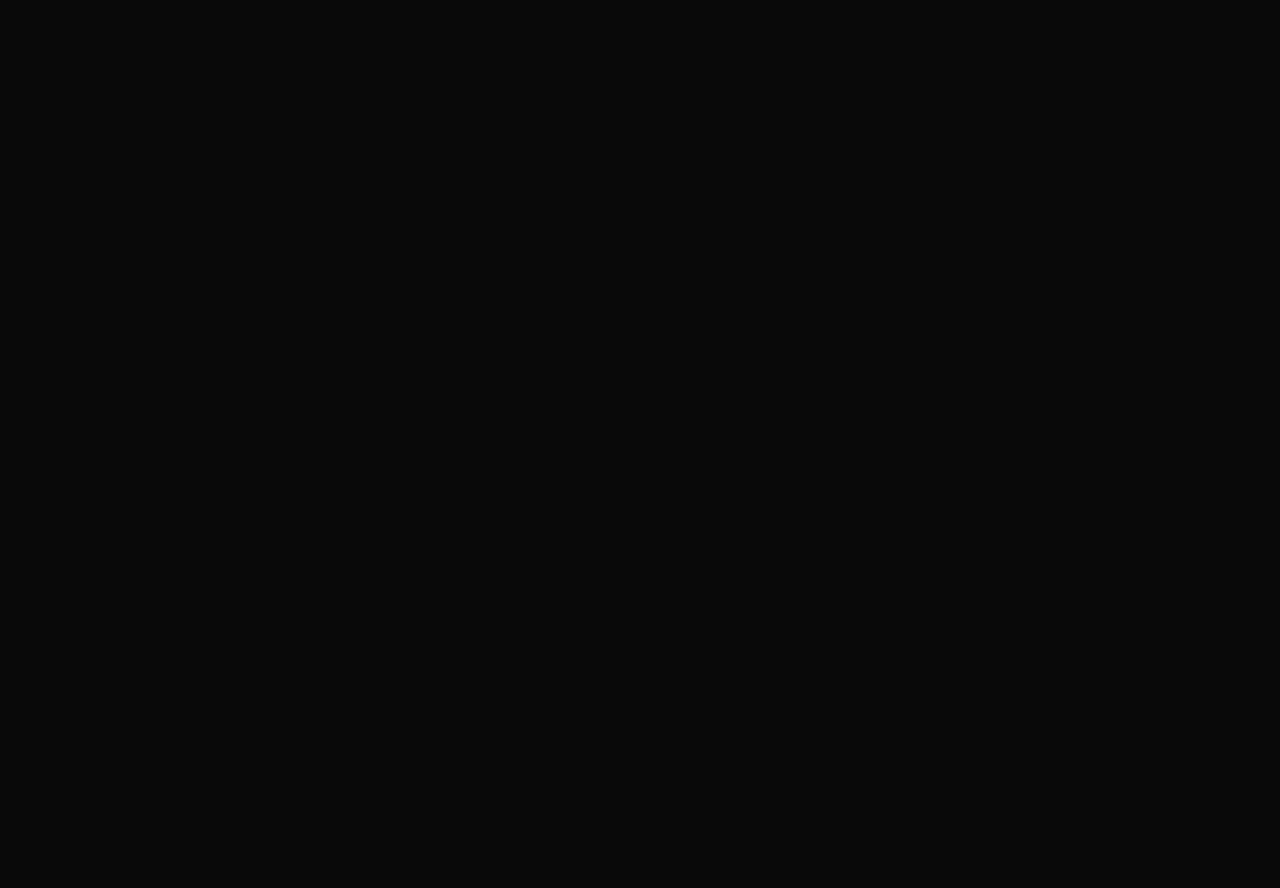
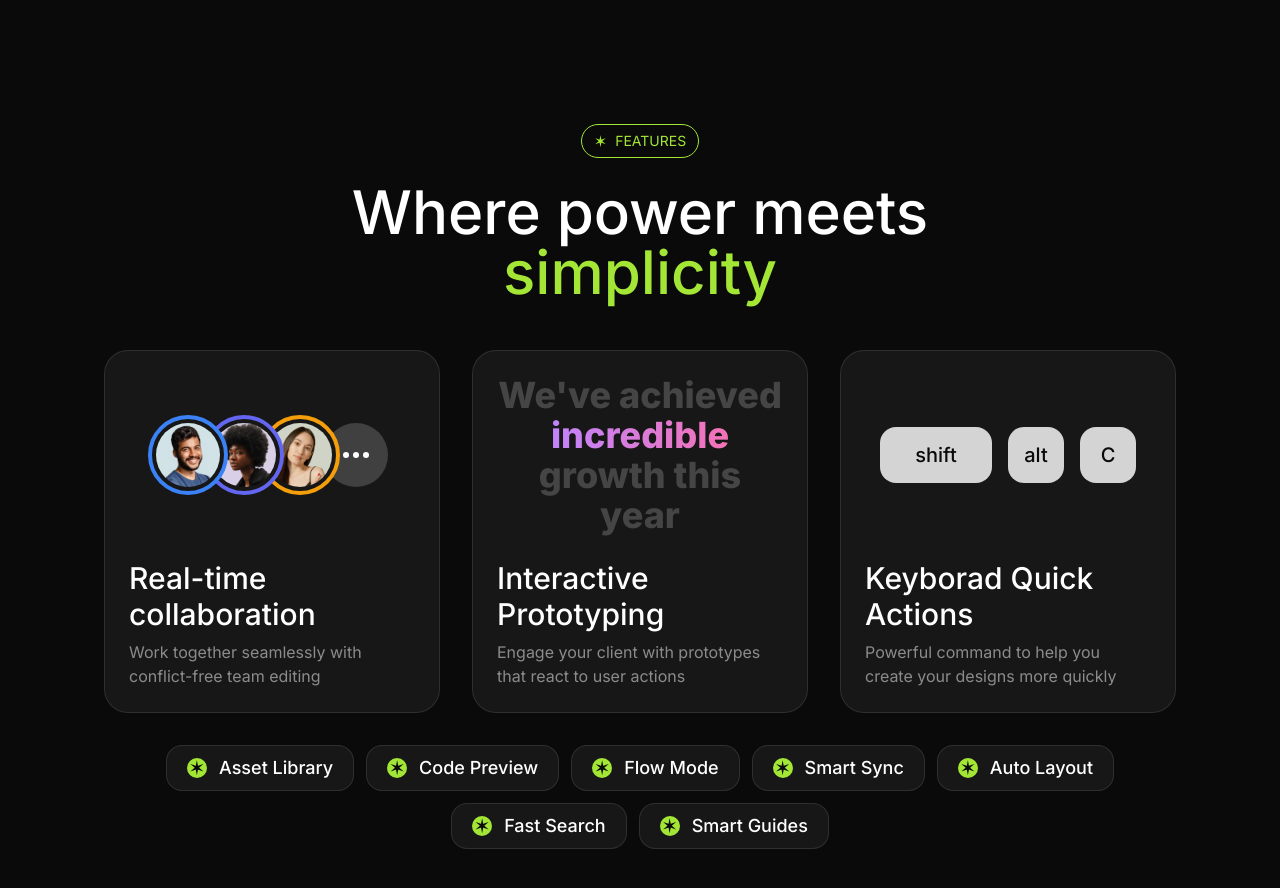
Before and after one commit to Harshalvk/Layers, a Next.js app: page / in a window 1280 px wide. Shown: the part 2000-2888 px from the top of the page. Before the commit the page ends 2028 px from the top, so only its background shows below. Built offline with nearby package versions, Linux system fonts and the light colour scheme.

Commit message:
ADD: Complete features seciont

```diff
--- a/src/app/page.tsx
+++ b/src/app/page.tsx
@@ -1,3 +1,4 @@
+import Features from "@/sections/Features";
 import Hero from "@/sections/Hero";
 import Introduction from "@/sections/Introduction";
 import LogoTicker from "@/sections/LogoTicker";
@@ -10,6 +11,7 @@
       <Hero />
       <LogoTicker/>
       <Introduction/>
+      <Features/>
     </div>
   );
 }
--- a/src/sections/Features.tsx
+++ b/src/sections/Features.tsx
@@ -1,3 +1,12 @@
+import FeatureCard from "@/components/FeatureCard";
+import Tag from "@/components/Tag";
+import avatar1 from "@/assets/images/avatar-ashwin-santiago.jpg";
+import avatar2 from "@/assets/images/avatar-lula-meyers.jpg";
+import avatar3 from "@/assets/images/avatar-florence-shaw.jpg";
+import Image from "next/image";
+import Avatar from "@/components/Avatar";
+import Key from "@/components/Key";
+
 const features = [
   "Asset Library",
   "Code Preview",
@@ -9,5 +18,87 @@
 ];
 
 export default function Features() {
-    return <div>Features</div>;
+  return (
+    <section className="py-24">
+      <div className="container">
+        <div className="flex justify-center">
+          <Tag>Features</Tag>
+        </div>
+        <h2 className="text-6xl font-medium text-center mt-6 max-w-2xl mx-auto">
+          Where power meets <span className="text-lime-400">simplicity</span>
+        </h2>
+        <div className="mt-12 grid grid-cols-1 md:grid-cols-4 lg:grid-cols-3 gap-8">
+          <FeatureCard
+            title="Real-time collaboration"
+            description="Work together seamlessly with conflict-free team editing"
+            className="md:col-span-2 lg:col-span-1"
+          >
+            <div className="aspect-video flex items-center justify-center">
+              <Avatar className="z-40">
+                <Image src={avatar1} alt="Avatar 1" className="rounded-full" />
+              </Avatar>
+              <Avatar className="-ml-6 border-indigo-500 z-30">
+                <Image src={avatar2} alt="Avatar 2" className="rounded-full" />
+              </Avatar>
+              <Avatar className="-ml-6 border-amber-500 z-20">
+                <Image src={avatar3} alt="Avatar 3" className="rounded-full" />
+              </Avatar>
+              <Avatar className="-ml-6 border-transparent">
+                <div className="size-full bg-neutral-700 rounded-full inline-flex items-center justify-center gap-1">
+                  {Array.from({ length: 3 }).map((_, i) => (
+                    <span
+                      className="size-1.5 bg-white inline-flex rounded-full"
+                      key={i}
+                    ></span>
+                  ))}
+                </div>
+              </Avatar>
+            </div>
+          </FeatureCard>
+
+          <FeatureCard
+            title="Interactive Prototyping"
+            description="Engage your client with prototypes that react to user actions"
+            className="md:col-span-2 lg:col-span-1"
+          >
+            <div className="aspect-video flex items-center justify-center">
+              <p className="text-4xl font-extrabold text-white/20 text-center">
+                We&apos;ve achieved{" "}
+                <span className="bg-gradient-to-r from-purple-400 to-pink-400 bg-clip-text text-transparent">
+                  incredible
+                </span>{" "}
+                growth this year
+              </p>
+            </div>
+          </FeatureCard>
+
+          <FeatureCard
+            title="Keyborad Quick Actions"
+            description="Powerful command to help you create your designs more quickly"
+            className="md:col-span-2 lg:col-span-1 md:col-start-2 lg:col-start-auto"
+          >
+            <div className="aspect-video flex items-center justify-center gap-4">
+              <Key className="w-28">shift</Key>
+              <Key>alt</Key>
+              <Key>C</Key>
+            </div>
+          </FeatureCard>
+        </div>
+
+        <div className="mt-8 flex flex-wrap gap-3 justify-center">
+          {features.map((feature) => (
+            <div
+              key={feature}
+              className="bg-neutral-900 border border-white/10 inline-flex px-3 md:px-5 py-1.5 md:py-2 rounded-2xl gap-3 items-center"
+            >
+              <span className="bg-lime-400 text-neutral-950 size-5 rounded-full inline-flex items-center justify-center text-xl">
+                &#10038;
+              </span>
+              <span className="font-medium md:text-lg">{feature}</span>
+            </div>
+          ))}
+        </div>
+      </div>
+    </section>
+  );
 }
```
Lines whose indentation alone changed are shown as unchanged.
